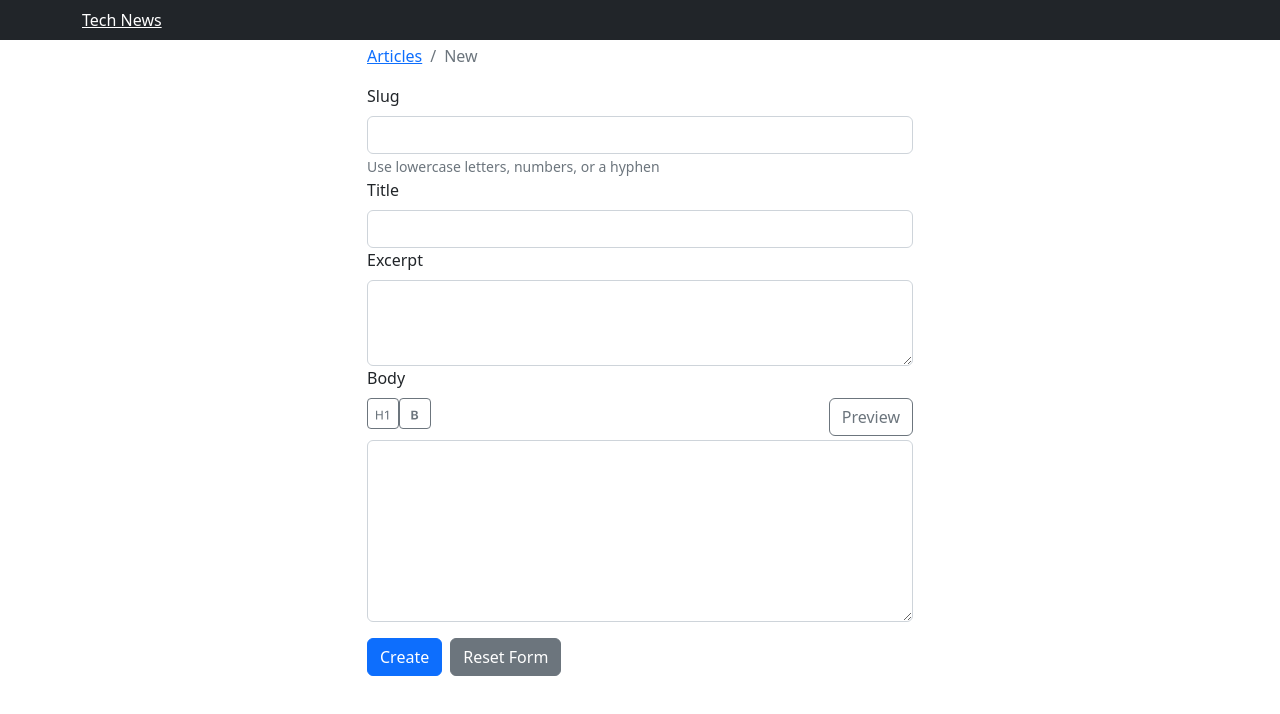
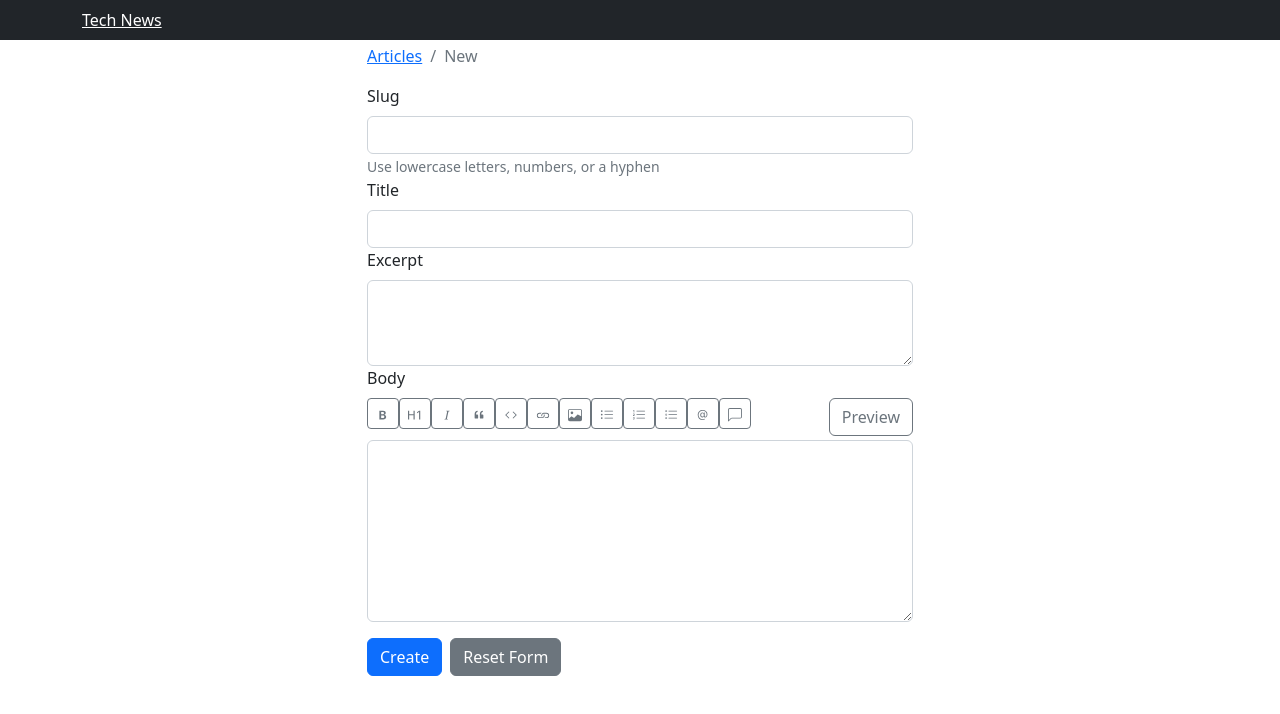
Before and after one commit to nbktechworld/fff0-tech-news, a Next.js app in the folder client/: page /articles/new in a window 1280 px wide. Shown: the top 714 px of the page. Built offline with nearby package versions, Linux system fonts and the light colour scheme.

Commit message:
Add MarkdownToolbar component

```diff
--- /dev/null
+++ b/client/components/MarkdownToolbar.js
@@ -0,0 +1,84 @@
+import React from 'react';
+import Button from 'react-bootstrap/Button';
+import { At, ChatLeft, Code, Image, Link, ListOl, ListTask, ListUl, Quote, TypeBold, TypeH1, TypeItalic } from 'react-bootstrap-icons';
+
+const toolbarActions = [
+  {
+    element: 'md-bold',
+    props: {},
+    icon: TypeBold,
+  },
+  {
+    element: 'md-header',
+    props: { level: "1" },
+    icon: TypeH1,
+  },
+  {
+    element: 'md-italic',
+    props: {},
+    icon: TypeItalic,
+  },
+  {
+    element: 'md-quote',
+    props: {},
+    icon: Quote,
+  },
+  {
+    element: 'md-code',
+    props: {},
+    icon: Code,
+  },
+  {
+    element: 'md-link',
+    props: {},
+    icon: Link,
+  },
+  {
+    element: 'md-image',
+    props: {},
+    icon: Image,
+  },
+  {
+    element: 'md-unordered-list',
+    props: {},
+    icon: ListUl,
+  },
+  {
+    element: 'md-ordered-list',
+    props: {},
+    icon: ListOl,
+  },
+  {
+    element: 'md-task-list',
+    props: {},
+    icon: ListTask,
+  },
+  {
+    element: 'md-mention',
+    props: {},
+    icon: At,
+  },
+  {
+    element: 'md-ref',
+    props: {},
+    icon: ChatLeft,
+  },
+]
+
+export default function MarkdownToolbar(props) {
+  React.useEffect(() => {
+    import('@github/markdown-toolbar-element');
+  }, []);
+
+  return (
+    <markdown-toolbar for={props.htmlFor}>
+      {toolbarActions.map((toolbarAction) => (
+        <toolbarAction.element {...toolbarAction.props} key={toolbarAction.element}>
+          <Button variant="outline-secondary" size="sm">
+            <toolbarAction.icon />
+          </Button>
+        </toolbarAction.element>
+      ))}
+    </markdown-toolbar>
+  );
+}
--- a/client/components/articles/ArticleForm.js
+++ b/client/components/articles/ArticleForm.js
@@ -5,7 +5,7 @@ import Alert from 'react-bootstrap/Alert';
 import ToggleButton from 'react-bootstrap/ToggleButton';
 import ReactMarkdown from 'react-markdown';
 import remarkGfm from 'remark-gfm';
-import { TypeBold, TypeH1 } from 'react-bootstrap-icons';
+import MarkdownToolbar from '../MarkdownToolbar';
 
 class ArticleForm extends React.Component {
   constructor(props) {
@@ -153,12 +153,13 @@ class ArticleForm extends React.Component {
           <Form.Label>Body</Form.Label>
           <div className="d-flex justify-content-between mb-1">
             <div>
-              <Button variant="outline-secondary" size="sm" onClick={this.onHeadingClick}>
+              {/* <Button variant="outline-secondary" size="sm" onClick={this.onHeadingClick}>
                 <TypeH1 />
               </Button>
               <Button variant="outline-secondary" size="sm" onClick={this.onBoldClick}>
                 <TypeBold />
-              </Button>
+              </Button> */}
+              <MarkdownToolbar htmlFor="article_body" />
             </div>
             <div>
               <ToggleButton
--- a/client/package.json
+++ b/client/package.json
@@ -10,6 +10,7 @@
   "author": "nbktechworld",
   "license": "UNLICENSED",
   "dependencies": {
+    "@github/markdown-toolbar-element": "^2.1.1",
     "bootstrap": "^5.2.0",
     "next": "^12.2.3",
     "react": "^18.2.0",
```
Also changed, not shown: 1 other file (tests, documents, lock files or other folders).
